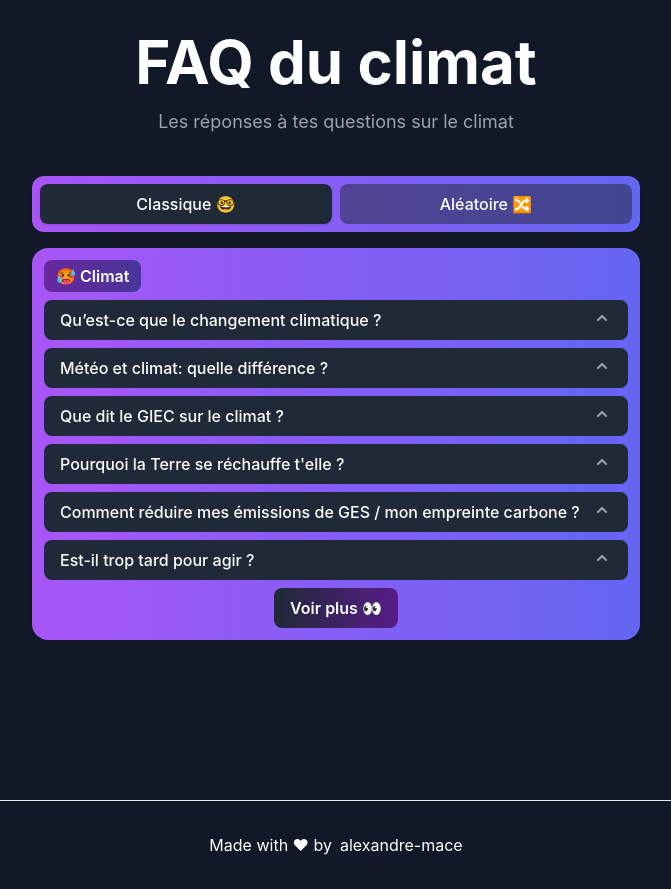
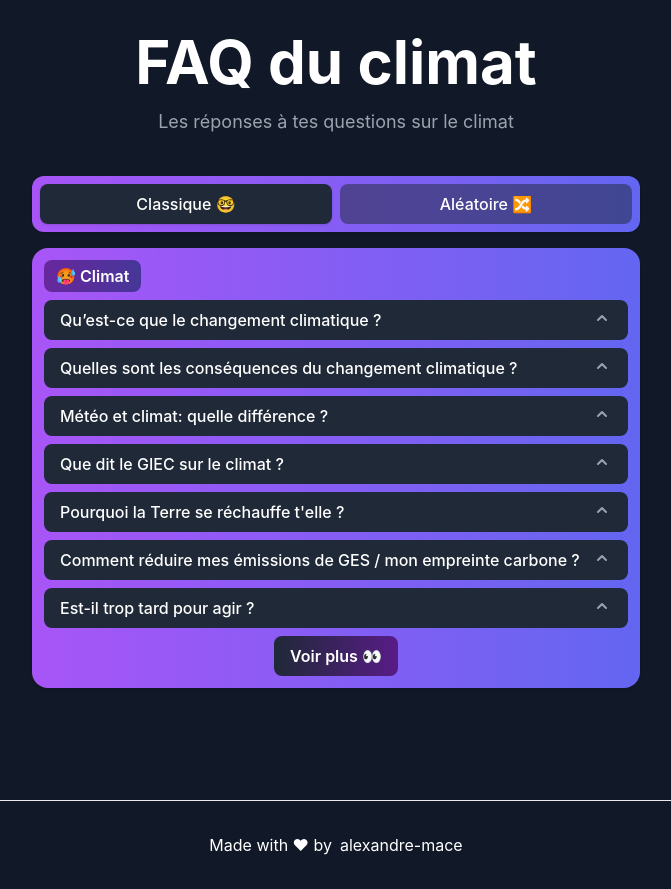
Before and after one commit to alexandre-mace/faqduclimat, a Next.js app: page / in a window 1280 px wide. Shown: the whole page, without its empty margins (304-975 px from the left). Built offline with nearby package versions, Linux system fonts and the light colour scheme.

Commit message:
Update questions.js

```diff
--- a/data/questions.js
+++ b/data/questions.js
@@ -11,6 +11,19 @@ const questions = [
         sources: [
             '[https://fr.wikipedia.org/wiki/Variabilit%C3%A9_et_changements_climatiques](https://fr.wikipedia.org/wiki/Variabilit%C3%A9_et_changements_climatiques)',
             '[https://fr.wikipedia.org/wiki/R%C3%A9chauffement_climatique](https://fr.wikipedia.org/wiki/R%C3%A9chauffement_climatique)',
+        ]
+    },
+    {
+        title: "Quelles sont les conséquences du changement climatique ?",
+        category: categories.one,
+        priority: 1,
+        answer:
+"- En modifiant les équilibres naturels (températures, cycle de l’eau, courants marins et aériens…), le dérèglement climatique est responsable de perturbations importantes. Parmi les conséquences les plus immédiates : l’augmentation de la fréquence, de la durée et de l’intensité des événements météorologiques extrêmes (inondations, tempêtes, cyclones, sécheresses et feux de forêts, épisodes caniculaires…). \n" +
+"- D’autres phénomènes à évolution plus lente sont aussi perceptibles : la fonte des glaces et l’élévation du niveau des mers, l’érosion progressive des côtes, la désertification, la raréfaction des ressources, le bouleversement des écosystèmes et la disparition de certaines espèces. \n" +
+"- Ces impacts peuvent être très différents d’une région à l’autre, mais ils concernent toute la planète et s’intensifieront au cours des prochaines décennies. \n",
+        sources: [
+            '[https://www.ipcc.ch/report/sixth-assessment-report-working-group-ii/](https://www.ipcc.ch/report/sixth-assessment-report-working-group-ii/)',
+            '[https://www.oxfamfrance.org/climat-et-energie/comprendre-les-changements-climatiques/](https://www.oxfamfrance.org/climat-et-energie/comprendre-les-changements-climatiques/)',
         ]
     },
     {
```
